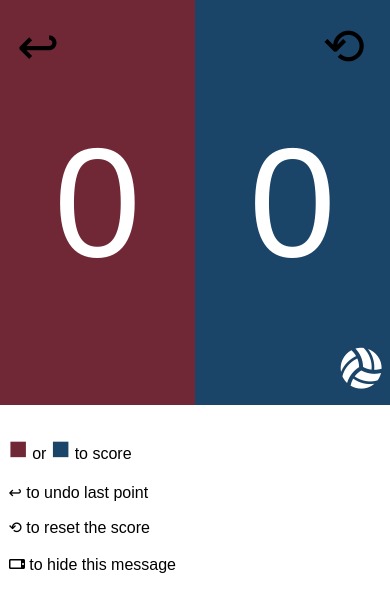
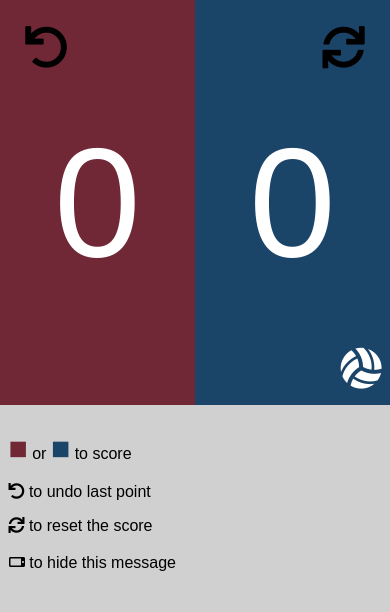
Before and after one commit to jgpaiva/scoreboard, a plain HTML site: page index.html in a window 390 px wide. Drawn offline with Linux system fonts and the light colour scheme.

Commit message:
Make things look better in iphones

```diff
--- a/index.html
+++ b/index.html
@@ -3,6 +3,7 @@
 
 <head>
   <title>Scoreboard</title>
+  <link rel="stylesheet" href="https://cdnjs.cloudflare.com/ajax/libs/font-awesome/5.15.4/css/all.min.css">
   <meta name="description" content="A simple online scoreboard that works in mobile." />
   <meta property="og:title" content="Simple scoreboard" />
   <meta property="og:url" content="https://jgpaiva.github.io/scoreboard" />
@@ -10,7 +11,6 @@
   <meta property="og:image" content="https://jgpaiva.github.io/scoreboard/preview.png" />
   <meta charset="UTF-8">
   <meta name="viewport" content="width=device-width, initial-scale=1.0">
-  <link rel="stylesheet" href="https://cdnjs.cloudflare.com/ajax/libs/font-awesome/5.15.4/css/all.min.css">
   <title>Scoreboard</title>
   <style>
     /* Ensure the layout takes full screen width and height */
@@ -23,6 +23,8 @@
       display: flex;
       flex-direction: column;
       user-select: none;
+      -webkit-tap-highlight-color: transparent;
+      background-color: #000000;
     }
 
     /* Container for the two main parts */
@@ -84,21 +86,21 @@
       color: black;
       cursor: pointer;
       position: absolute;
-      width: max(6vw, 6vh);
-      height: max(6vw, 6vh);
-      font-size: max(6vw, 6vh);
+      width: max(5vw, 5vh);
+      height: max(5vw, 5vh);
+      font-size: max(5vw, 5vh);
     }
 
     .button-main-left .button-undo {
-      top: 2vh;
-      left: 2vh;
+      top: 3vh;
+      left: 3vh;
       cursor: pointer;
     }
 
     /* Right button with blue background */
     .button-main-right .button-reset {
-      top: 2vh;
-      right: 2vh;
+      top: 3vh;
+      right: 3vh;
       cursor: pointer;
     }
 
@@ -108,6 +110,7 @@
       height: 50%;
       display: block;
       font-family: Arial, sans-serif;
+      background-color: #d0d0d0;
     }
 
     @media (orientation: landscape) {
@@ -183,7 +186,7 @@
   <div class="container">
     <div onclick="incrementNumberLeft()" class="button-main-left">
       <div id="main-left">0</div>
-      <div class="button-undo" onclick="event.stopPropagation();undoNumbers()">↩</div>
+      <div class="button-undo" onclick="event.stopPropagation();undoNumbers()"><i class="fas fa-undo"></i></div>
       <div class="ball" id="ball-left">
         <i class="fas fa-volleyball-ball"></i>
       </div>
@@ -191,7 +194,7 @@
     </div>
     <div onclick="incrementNumberRight()" class="button-main-right">
       <div id="main-right">0</div>
-      <div class="button-reset" onclick="event.stopPropagation();resetNumbers()">⟲</div>
+      <div class="button-reset" onclick="event.stopPropagation();resetNumbers()"><i class="fas fa-sync"></i> </div>
       <div class="ball" id="ball-right">
         <i class="fas fa-volleyball-ball"></i>
       </div>
@@ -202,10 +205,10 @@
       <span style="color: #712836; font-size: 2em">&#9632;</span> or <span style="color: #1B4469; font-size: 2em">&#9632;</span> to score
     </p>
     <p>
-      ↩ to undo last point
+      <i class="fas fa-undo"></i> to undo last point
     </p>
     <p>
-      ⟲ to reset the score
+      <i class="fas fa-sync"></i> to reset the score
     </p>
     <p>
       <span><i class="fas fa-mobile-alt icon fa-rotate-270" style="margin: 0.2em"></i></span> to hide this message
```
